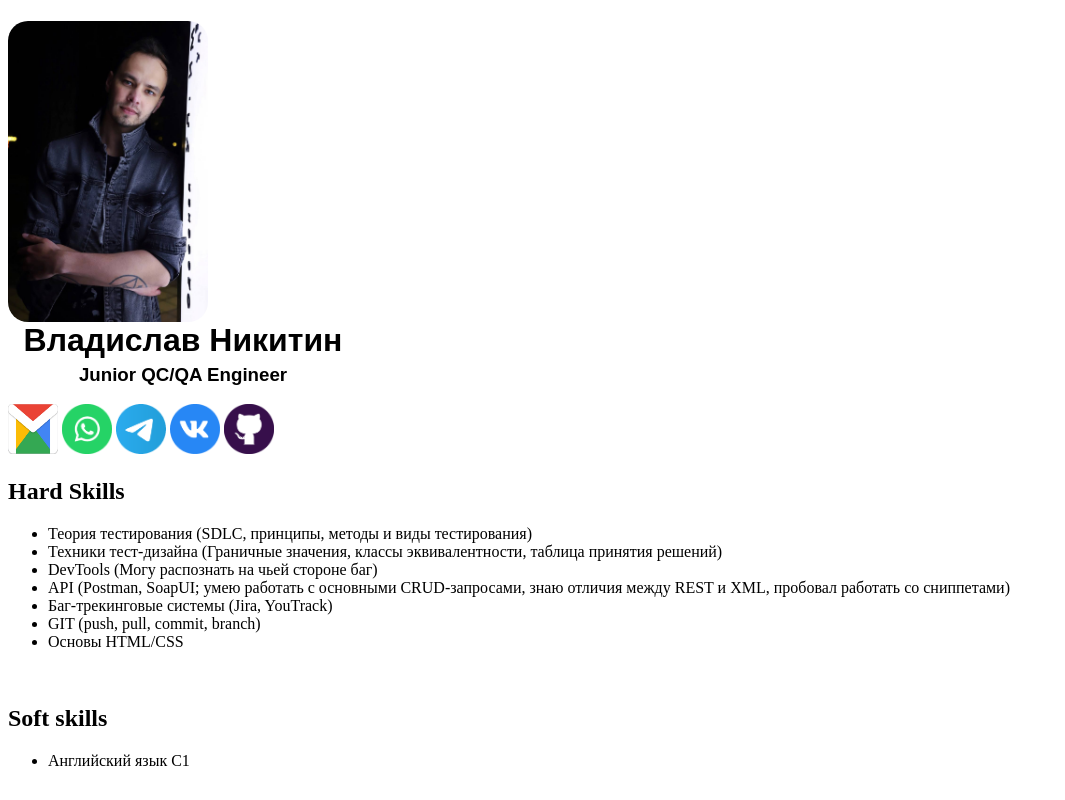
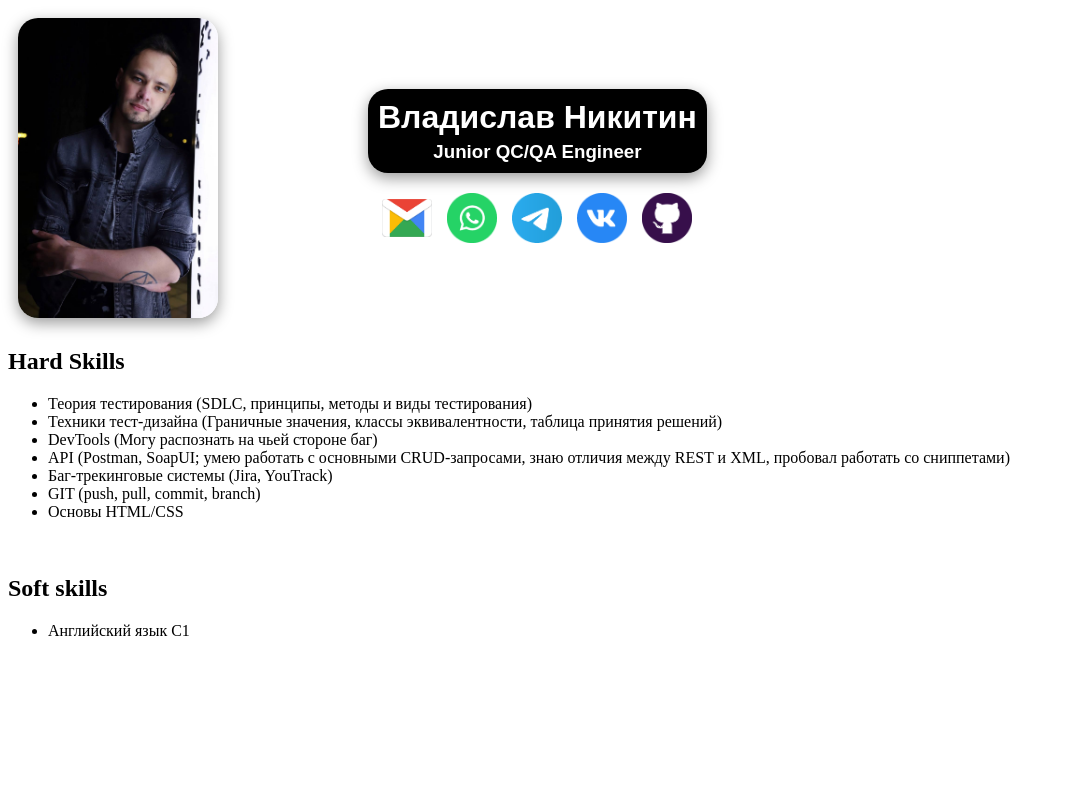
Before and after one commit to vlad-nikitingit/vlad-nikitingit.github.io, a plain HTML site: page index.html in a window 1280 px wide. Shown: the whole page, without its empty margins (0-1065 px from the left). Drawn offline with Linux system fonts and the light colour scheme.

Commit message:
main fixes (0.1)

```diff
--- a/css/style.css
+++ b/css/style.css
@@ -1,27 +1,54 @@
-.main {
-    width: 350px;
-    font-family: sans-serif ;
-    color: black;
-    background-color: white;
-    border-radius: 20px;
-    text-align: center;
+header {
+    display: flex;
+    align-items: center;
 }
 
-h1 {
-    margin-bottom: 0px;
+.common {
+    display: flex;
+    flex-direction: column;
+    align-items: center;
+    gap: 20px;
 }
 
-h3 {
-    margin-top: 5px;
+.main {
+    max-width: 400px;
+    font-family: sans-serif ;
+    color: white;
+    background-color: black;
+    border-radius: 20px;
+    display: flex;
+    flex-direction: column;
+    align-items: center;
+    padding: 10px;
+    gap: 5px;
+    box-shadow: rgba(0, 0, 0, 0.4) 0px 5px 15px;
+}
+
+h1, h3 {
+    margin: 0px;
 }
 
 .avatar {
     width: 200px;
     border-radius: 20px;
-    float: left;
+    display: flex;
+    margin: 10px 150px 10px 10px;
+    box-shadow: rgba(0, 0, 0, 0.4) 0px 5px 15px;
+
 }
 
 .contacts {
     width: 50px;
-    height: 50px;
+    justify-content: center;
+    align-items: center;
 }
+
+.contacts:hover {
+    transform: translateY(-5px);
+}
+
+.logos {
+    display: flex;
+    align-items: center;
+    column-gap: 15px;
+}
--- a/index.html
+++ b/index.html
@@ -7,13 +7,13 @@
     </head>
   <body>
 <!--Аватар, ФИО, желаемая должность-->
+<header>
     <img class="avatar" src="media\avatar.jpg" alt="avatar image">
-  <header>
+  <div class="common">
     <div class="main">
       <h1>Владислав Никитин</h1>
       <h3>Junior QC/QA Engineer</h3>
     </div>
-<!--Контактная информация-->
     <div class="logos">
       <a href="mailto:darkysign200@gmail.com"><img class="contacts" src="media\gm_logo.png" alt="gmail_logo"></a>
       <a href="https://wa.me/89189578400"><img class="contacts" src="media\wh_logo.png" alt="whatsapp_logo"></a>
@@ -21,7 +21,9 @@
       <a href="https://vk.com/go_in_hell"><img class="contacts" src="media\vk_logo.png" alt="vk_logo"></a>
       <a href="https://github.com/vlad-nikitingit"><img class="contacts" src="media\gh_logo.png" alt="github_logo"></a>
     </div>
+  </div>
 </header>
+<!--Контактная информация-->
 <!--Информация о навыках-->
   <h2>Hard Skills</h2>
   <ul>
```
Lines whose indentation alone changed are shown as unchanged.
